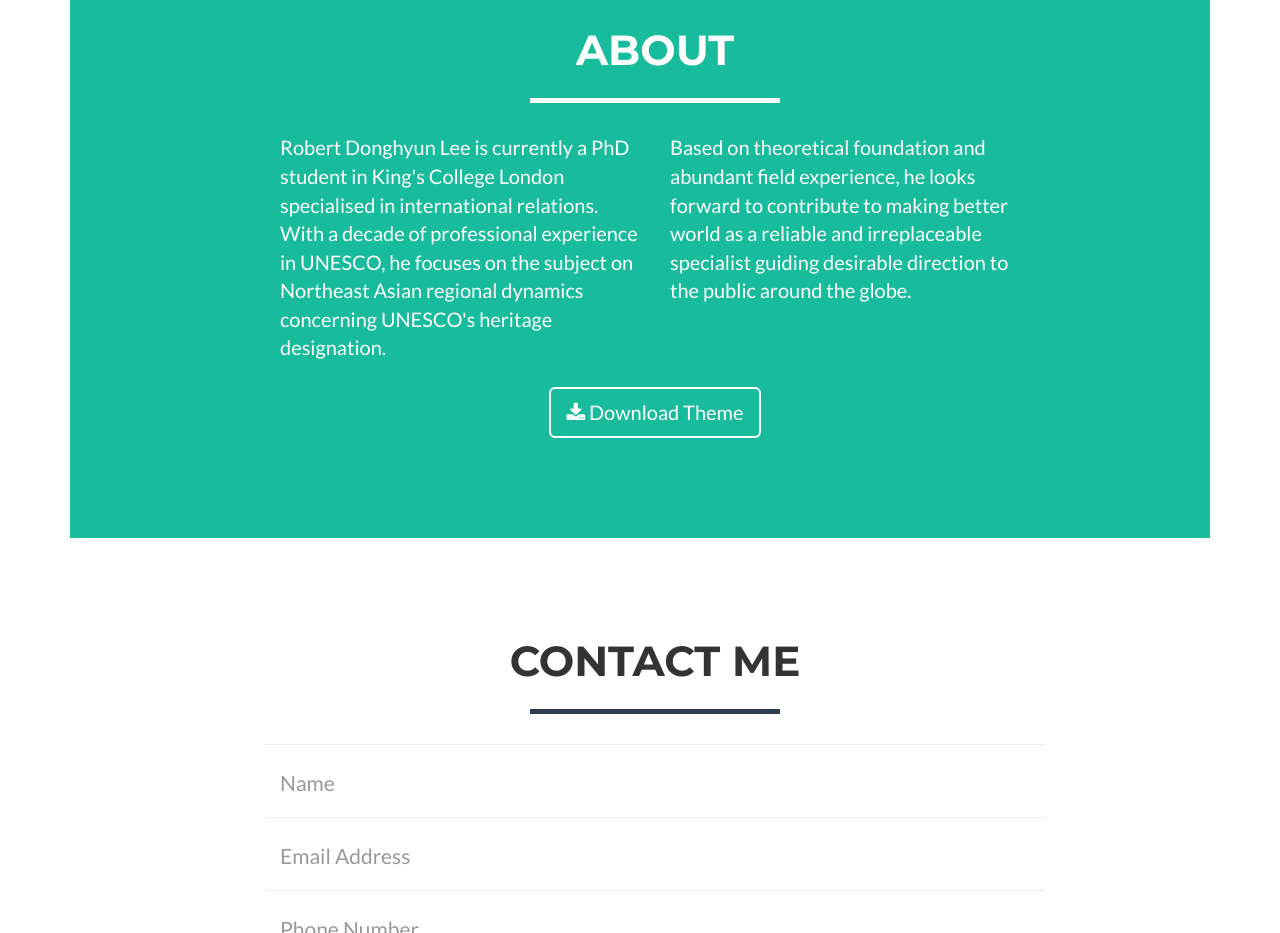
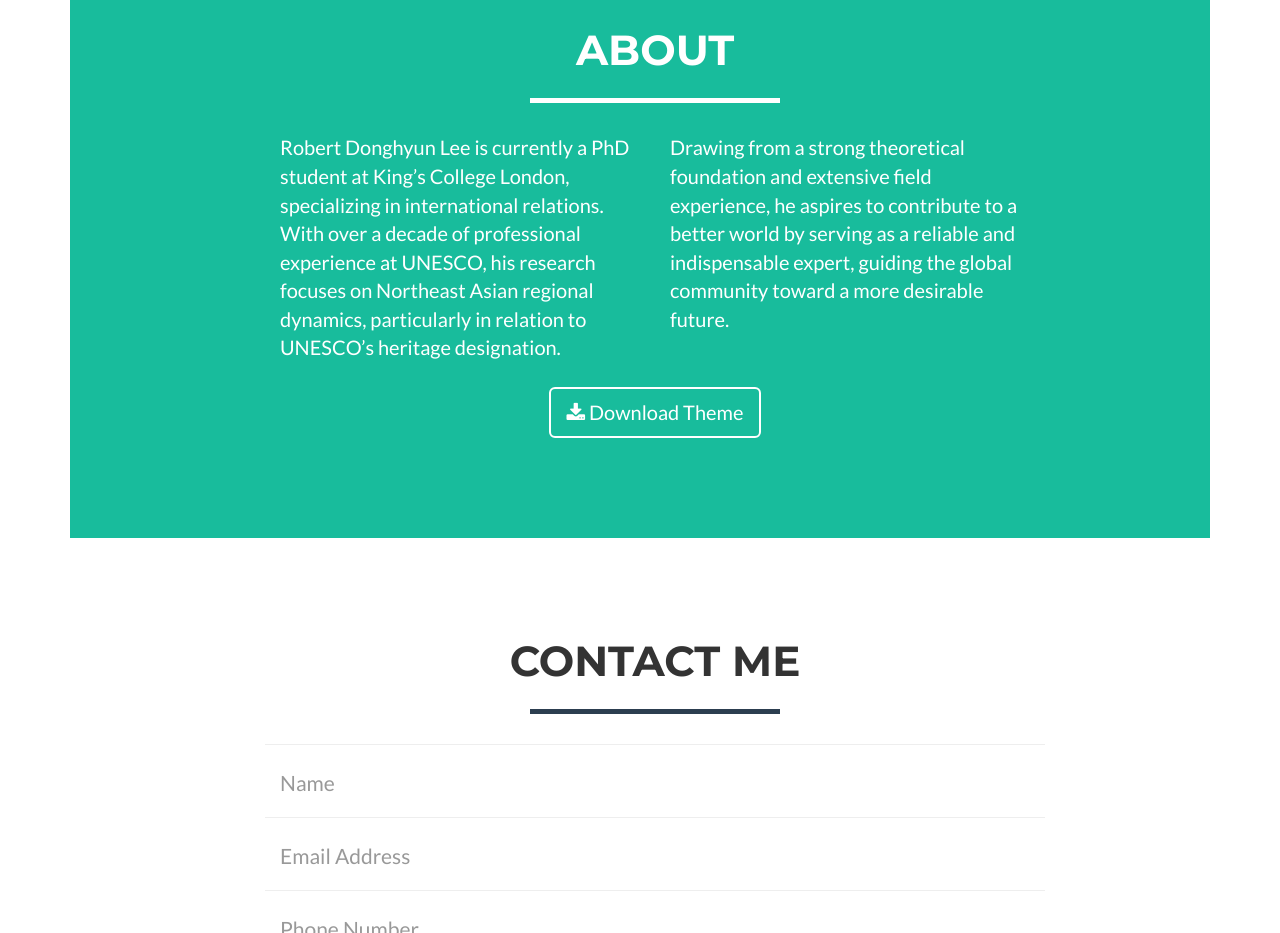
Before and after one commit to LinguistRobertLee/Robert-Lee-Online-World, a website: page index.html in a window 1280 px wide. Shown: the part 1280-2213 px from the top of the page. Drawn offline with nearby package versions, Linux system fonts and the light colour scheme; files whose address does not match are found by name.

Commit message:
Update index.html
Signed-off-by: LinguistRobertLee <dongal.robert@gmail.com>

```diff
--- a/index.html
+++ b/index.html
@@ -105,10 +105,10 @@
              </div>
              <div class="row">
                  <div class="col-lg-4 col-lg-offset-2">
-                     <p>Robert Donghyun Lee is currently a PhD student in King's College London specialised in international relations. With a decade of professional experience in UNESCO, he focuses on the subject on Northeast Asian regional dynamics concerning UNESCO's heritage designation.</p>
+                     <p>Robert Donghyun Lee is currently a PhD student at King’s College London, specializing in international relations. With over a decade of professional experience at UNESCO, his research focuses on Northeast Asian regional dynamics, particularly in relation to UNESCO’s heritage designation. </p>
                  </div>
                  <div class="col-lg-4">
-                     <p>Based on theoretical foundation and abundant field experience, he looks forward to contribute to making better world as a reliable and irreplaceable specialist guiding desirable direction to the public around the globe.</p>
+                     <p>Drawing from a strong theoretical foundation and extensive field experience, he aspires to contribute to a better world by serving as a reliable and indispensable expert, guiding the global community toward a more desirable future.</p>
                  </div>
                  <div class="col-lg-8 col-lg-offset-2 text-center">
                      <a href="#" class="btn btn-lg btn-outline">
```
